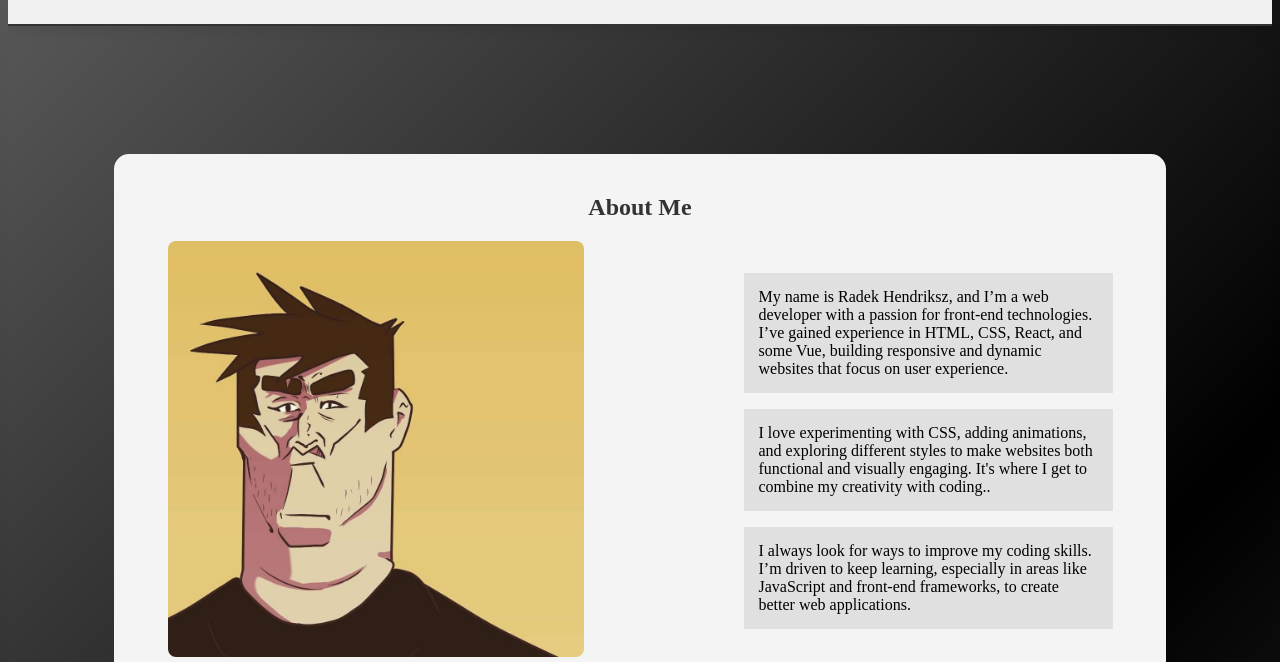
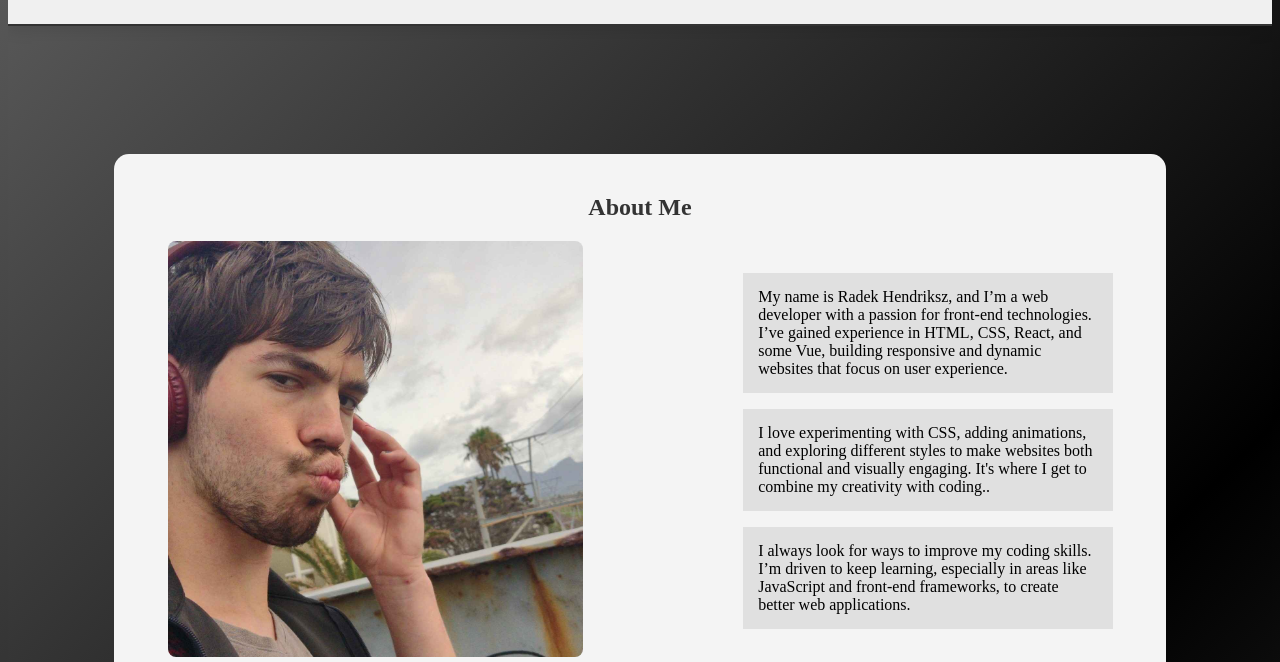
Before and after one commit to Radook/Radook-RADHEN335_PTO2401_A_Radek-Hendriksz_CDV05, a plain HTML site: page index.html in a window 1280 px wide. Shown: the part 138-800 px from the top of the page. Drawn offline with Linux system fonts and the light colour scheme.

Commit message:
Update index.html

```diff
--- a/index.html
+++ b/index.html
@@ -24,7 +24,7 @@
         <h2>About Me</h2>
         <div class="about-container">
             <div class="about-image">
-                <img src="./images/rodoc.jpg" alt="About Me Image" />
+                <img src="./images/port.jpg" alt="About Me Image" />
             </div>
             <div class="about-content">
                 <p class="p1">My name is Radek Hendriksz, and I’m a web developer with a passion for front-end technologies. I’ve gained experience in HTML, CSS, React, and some Vue, building responsive and dynamic websites that focus on user experience.</p>
```
